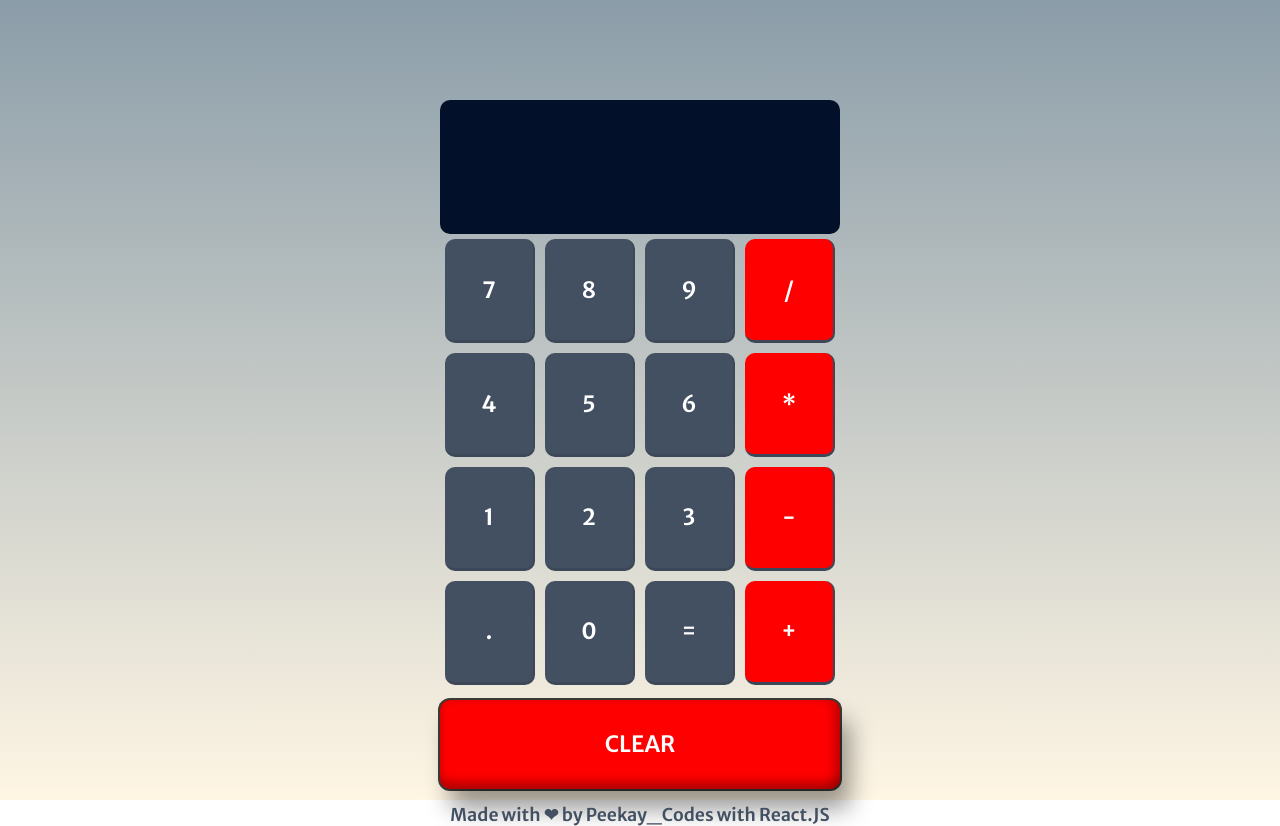
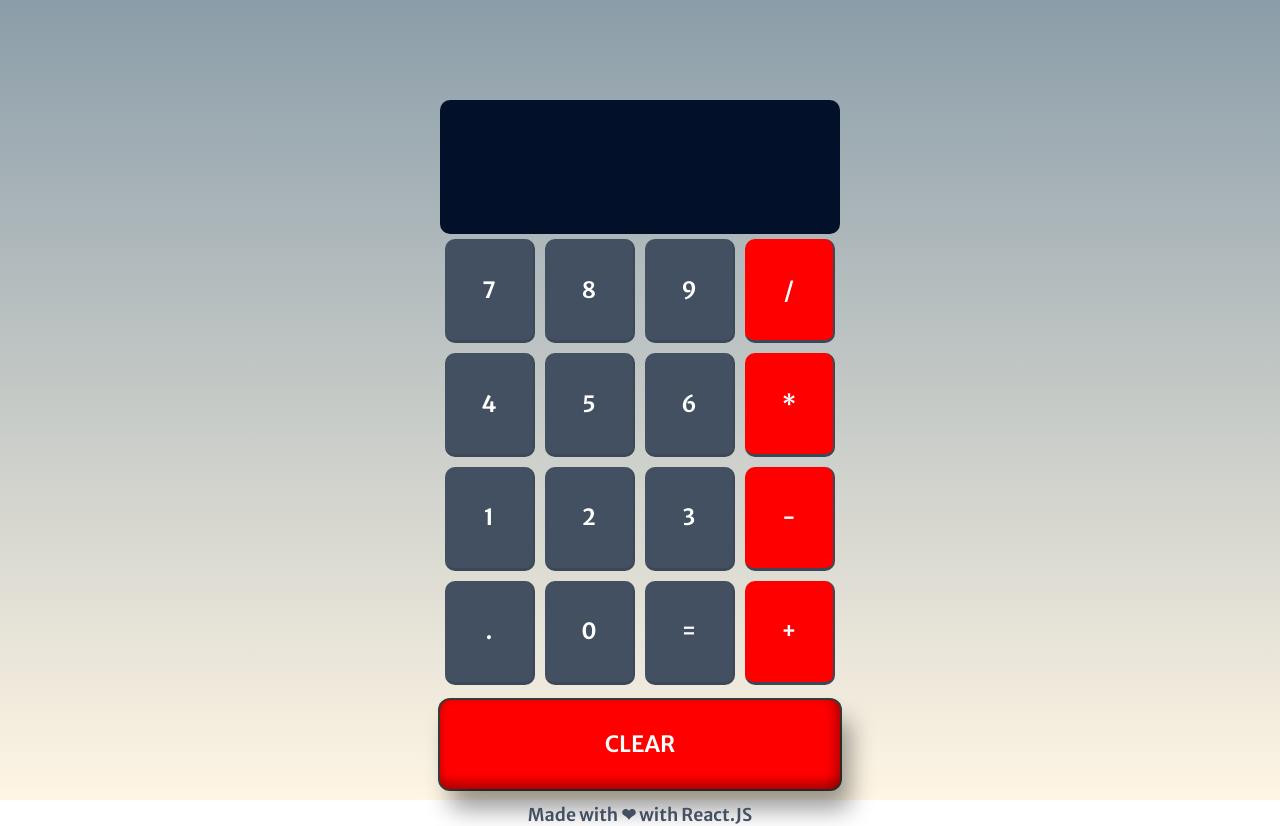
Before and after one commit to kessie2862/React-Calculator, a React (Create React App) app: page / in a window 1280 px wide. Built offline with nearby package versions, Linux system fonts and the light colour scheme.

Commit message:
Changed footer text

```diff
--- a/src/Components/FooterText.js
+++ b/src/Components/FooterText.js
@@ -4,7 +4,7 @@ import "./FooterText.css";
 function FooterText() {
   return (
     <div>
-      <h2 className="Text">Made with ❤ by Peekay_Codes with React.JS </h2>
+      <h2 className="Text">Made with ❤ with React.JS </h2>
     </div>
   );
 }
```
